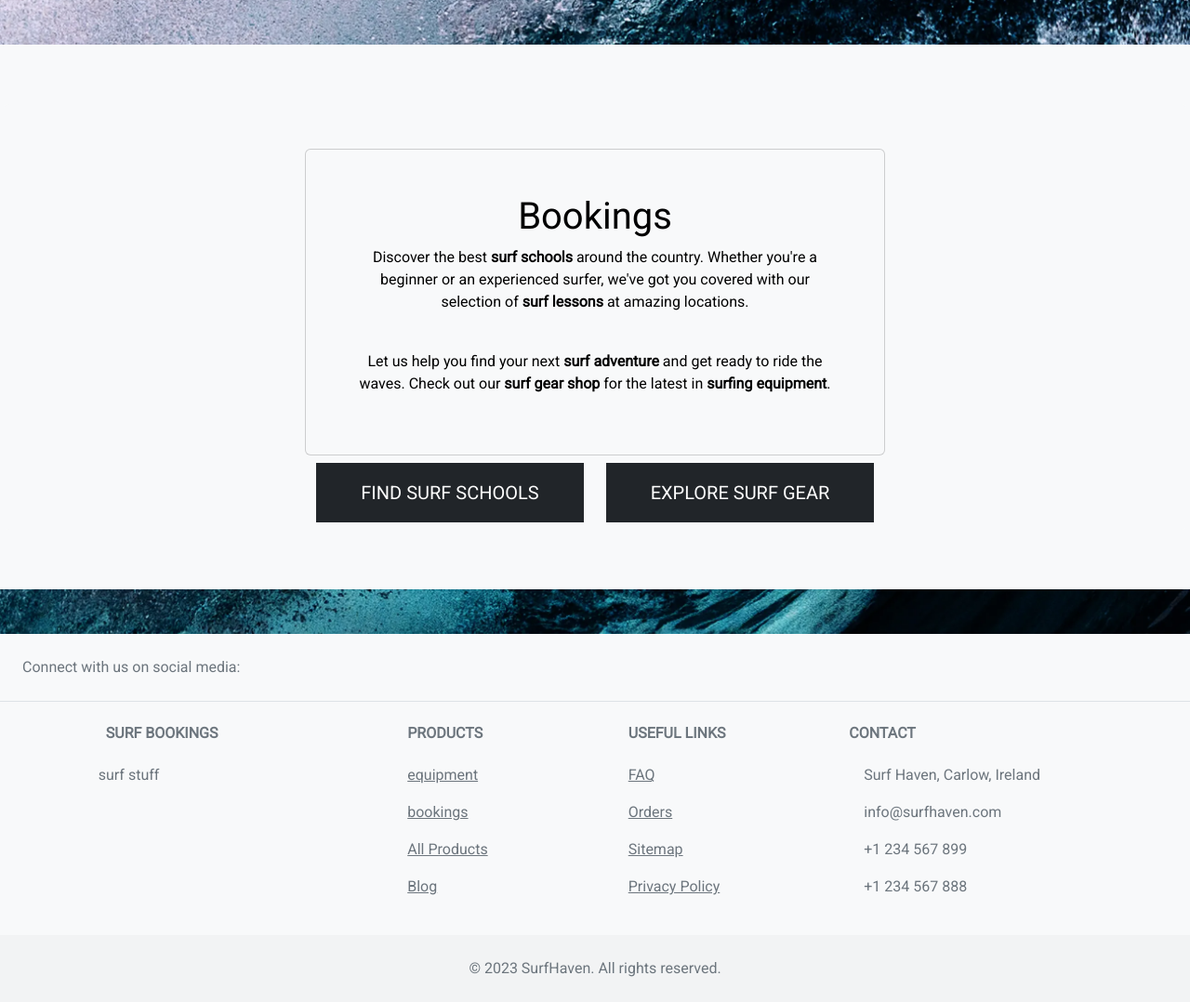
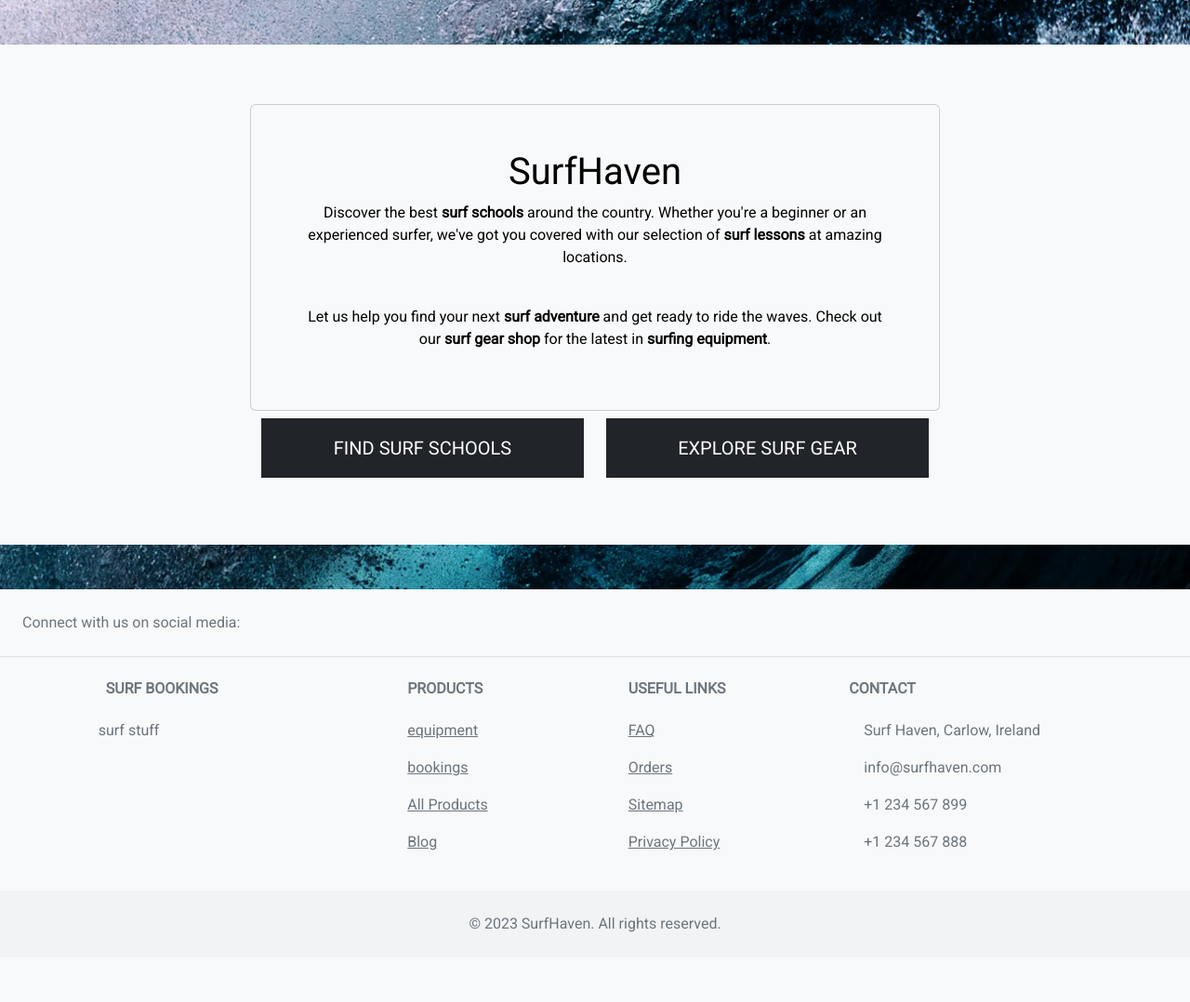
Before and after one commit to bwogit/CI_PP5_SURF_HAVEN, a Django app: page / in a window 1280 px wide. Shown: the part 70-1148 px from the top of the page at 93% size. After the commit the page ends 1073 px from the top, so only its background shows below. Run offline with Django 3.2, Linux system fonts and the light colour scheme; some libraries are stand-ins or nearby versions.

Commit message:
adjusting layout of index.html

```diff
--- a/home/templates/home/index.html
+++ b/home/templates/home/index.html
@@ -13,12 +13,12 @@
 <div class="row bg-light my-5 p-3 rounded">
   <div class="col">
     <div class="row d-flex my-5 justify-content-center text-center bg-light rounded">
-      <div class="row justify-content-center mt-5">
-        <div class="col-md-6">
+      <!-- <div class="row justify-content-center mt-5"> -->
+        <div class="col-md-7">
           <div class="card-body">
             <div class="row">
               <div class="col-12 p-5 bg-light rounded card">
-                <h1>Bookings</h1>
+                <h1>SurfHaven</h1>
 
                 <p>Discover the best <strong>surf schools</strong> around the country. Whether you're a beginner or an experienced surfer, we've got you covered with our selection of <strong>surf lessons</strong> at amazing locations.</p><br>
 
```
